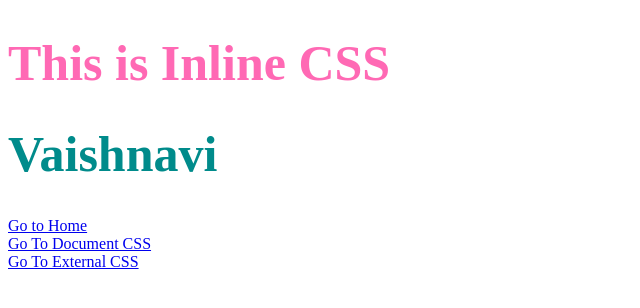
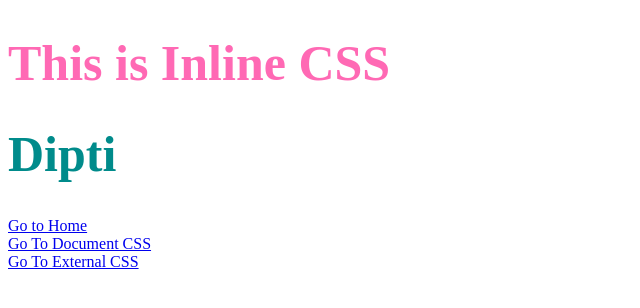
Before and after one commit to diptigite0014/three-way, a plain HTML site: page inline.html in a window 1280 px wide. Shown: the whole page, without its empty margins (0-640 px from the left). Drawn offline with Linux system fonts and the light colour scheme.

Commit message:
Change name from 'Vaishnavi' to 'Dipti' in inline.html

```diff
--- a/inline.html
+++ b/inline.html
@@ -8,7 +8,7 @@
 
 <body>
     <h1 style="color:hotpink; font-size:50px">This is Inline CSS</h1>
-    <h1 style="color:darkcyan; font-size:50px">Vaishnavi</h1>
+    <h1 style="color:darkcyan; font-size:50px">Dipti</h1>
     <a href="index.html">Go to Home</a><br>
     <a href="document.html">Go To Document CSS</a><br>
     <a href="external.html">Go To External CSS</a><br>
```
